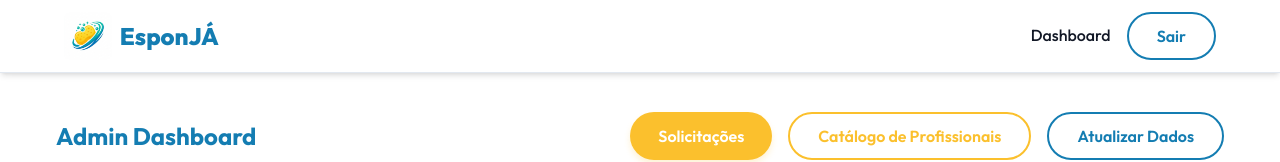
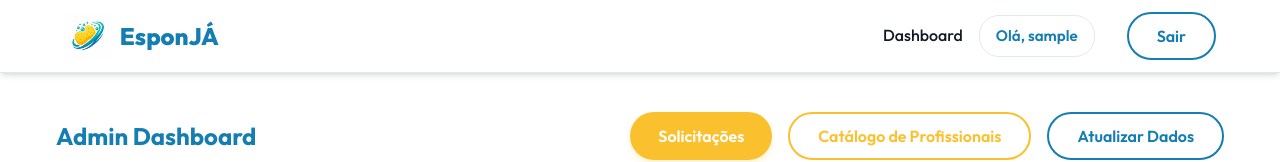
Before and after one commit to EsponJA-Startup/EsponJA, a React (Vite) app in the folder client/: page /admin in a window 1280 px wide. Shown: the top 162 px of the page. Built offline with nearby package versions, Linux system fonts and the light colour scheme; no server answers; sample sign-in values are in the browser's storage.

Commit message:
Display username at navbar / Co-authored-by: Antigravity

```diff
--- a/client/src/components/Navbar.css
+++ b/client/src/components/Navbar.css
@@ -79,3 +79,16 @@
     display: none;
   }
 }
+
+.nav-greeting {
+  font-weight: 600;
+  color: var(--primary);
+  margin-right: 1rem;
+  font-size: 0.95rem;
+  display: flex;
+  align-items: center;
+  background-color: var(--bg-light);
+  padding: 0.5rem 1rem;
+  border-radius: 20px;
+  border: 1px solid var(--border-color);
+}
--- a/client/src/components/Navbar.jsx
+++ b/client/src/components/Navbar.jsx
@@ -9,6 +9,7 @@ export default function Navbar() {
   const [mobileMenuOpen, setMobileMenuOpen] = useState(false);
   const location = useLocation();
   const userRole = localStorage.getItem('user_role');
+  const userName = localStorage.getItem('user_name');
 
   const handleLogout = async () => {
     try {
@@ -17,6 +18,7 @@ export default function Navbar() {
       console.error("Logout failed", err);
     }
     localStorage.removeItem('user_role');
+    localStorage.removeItem('user_name');
     window.location.href = '/login';
   };
 
@@ -65,6 +67,10 @@ export default function Navbar() {
                   <Link to="/provider/home" className="nav-link hide-mobile">Meus Serviços</Link>
                 </>
               )}
+
+              {userName && (
+                <span className="nav-greeting hide-mobile">Olá, {userName.split(' ')[0]}</span>
+              )}
               <button onClick={handleLogout} className="btn btn-secondary">Sair</button>
             </>
           ) : (
--- a/client/src/pages/Login.jsx
+++ b/client/src/pages/Login.jsx
@@ -23,6 +23,9 @@ export default function Login() {
       // Save to localStorage
       if (response.data.user_id) {
         localStorage.setItem('user_id', response.data.user_id);
+      }
+      if (response.data.name) {
+        localStorage.setItem('user_name', response.data.name);
       }
       localStorage.setItem('user_role', response.data.role);
 
```
Also changed, not shown: 1 other file (tests, documents, lock files or other folders).
